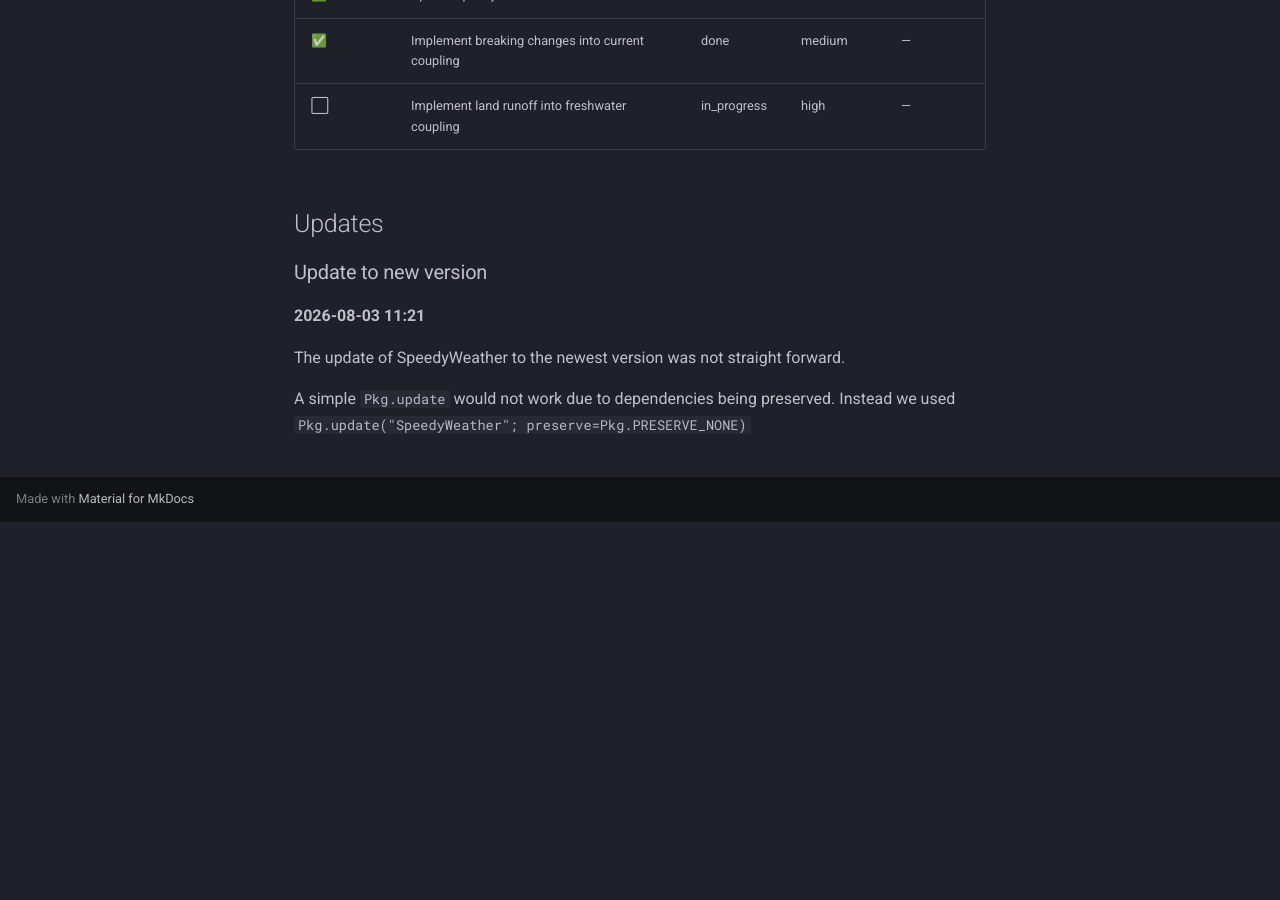
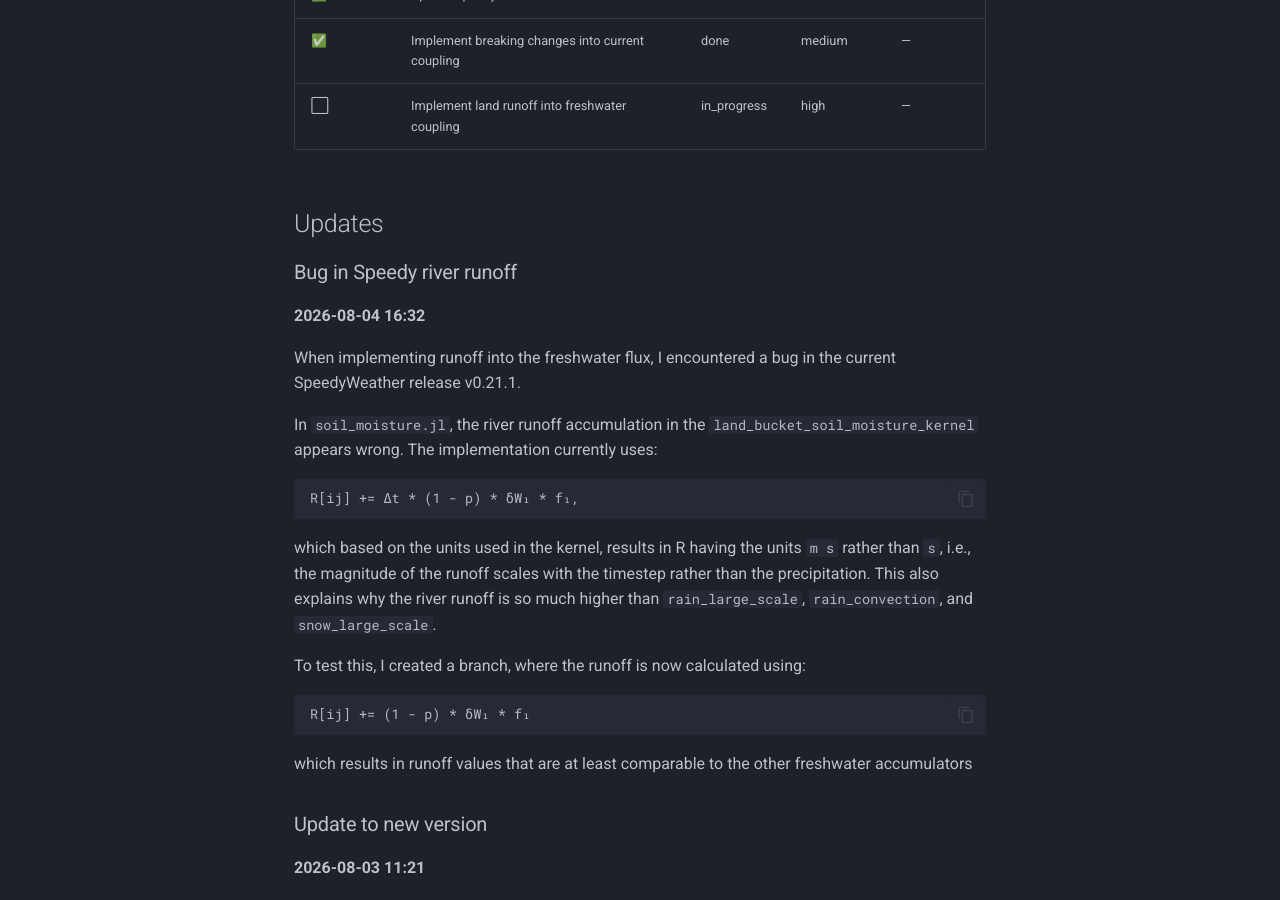
Before and after one commit to ursho2552/urs-research-atlas, an MkDocs documentation site: the page built from docs/projects/update-speedy-version-in-julia-bern3d-wrapper.md, in a window 1280 px wide and 900 px high, scrolled down 773 px. Built offline with MkDocs 1.6.1 and Material for MkDocs 9.7.7, drawn with Linux system fonts in a browser that asks for light colours; before the commit the page ends 1295 px from its top, so only the background shows below that; some of the changed text lies outside the part shown.

Commit message:
End of day update. Added progress to ERA5, the bug found in SpeedyWeather soil_moisture.jl of v0.21.1

````diff
--- a/content/projects/era5-data-for-mhw-workshop.yml
+++ b/content/projects/era5-data-for-mhw-workshop.yml
@@ -6,7 +6,7 @@ summary: Download latest data (2025 and 2026) for SST, 2m-temperature, 500 hPa g
 area: Climate data processing
 status: active
 created: 2026-07-28 15:51
-updated: 2026-08-03 10:36
+updated: 2026-08-04 14:40
 tags:
 - ERA5
 - marine heatwaves
@@ -72,11 +72,11 @@ tasks:
   completed: 2026-08-03 10:32
 - id: era5-data-for-mhw-workshop-calculate-climatologies
   title: Calculate climatologies
-  status: todo
+  status: in_progress
   priority: high
   due_date: '2026-08-13'
   created: 2026-07-28 15:54
-  updated: 2026-07-28 15:54
+  updated: 2026-08-04 14:40
 updates:
 - id: 20260803103620-missing-wind-fields
   date: 2026-08-03 10:36
--- a/docs/projects/update-speedy-version-in-julia-bern3d-wrapper.md
+++ b/docs/projects/update-speedy-version-in-julia-bern3d-wrapper.md
@@ -5,7 +5,7 @@
 <span class="ra-badge ra-badge-active">active</span>
 
 **Area:** Research software maintenance
-**Updated:** 2026-08-03 17:34
+**Updated:** 2026-08-04 16:32
 **Tags:** `SpeedyWeather` `Julia` `model coupling` `Bern3D`
 
 ## Summary
@@ -29,6 +29,29 @@ The version of SpeedyWeather has changed with some breaking changes.
 ## Updates
 
 
+### Bug in Speedy river runoff
+
+**2026-08-04 16:32**
+
+When implementing runoff into the freshwater flux, I encountered a bug in the current SpeedyWeather release v0.21.1.
+
+In `soil_moisture.jl`, the river runoff accumulation in the `land_bucket_soil_moisture_kernel` appears wrong. The implementation currently uses:
+```
+R[ij] += Δt * (1 - p) * δW₁ * f₁,
+```
+which based on the units used in the kernel, results in R having the units `m s` rather than `s`, i.e., the magnitude of the runoff scales with the timestep rather than the precipitation. This also explains why the river runoff is so much higher than `rain_large_scale`, `rain_convection`, and `snow_large_scale`.
+
+To test this, I created a branch, where the runoff is now calculated using:
+```
+R[ij] += (1 - p) * δW₁ * f₁
+```
+which results in runoff values that are at least comparable to the other freshwater accumulators
+
+
+
+
+
+
 ### Update to new version
 
 **2026-08-03 11:21**
````
Also changed, not shown: content/projects/update-speedy-version-in-julia-bern3d-wrapper.yml (+16 -1 lines), docs/index.md (+6 -6 lines), docs/projects/era5-data-for-mhw-workshop.md (+2 -2 lines), docs/todo.md (+1 -1 lines).
